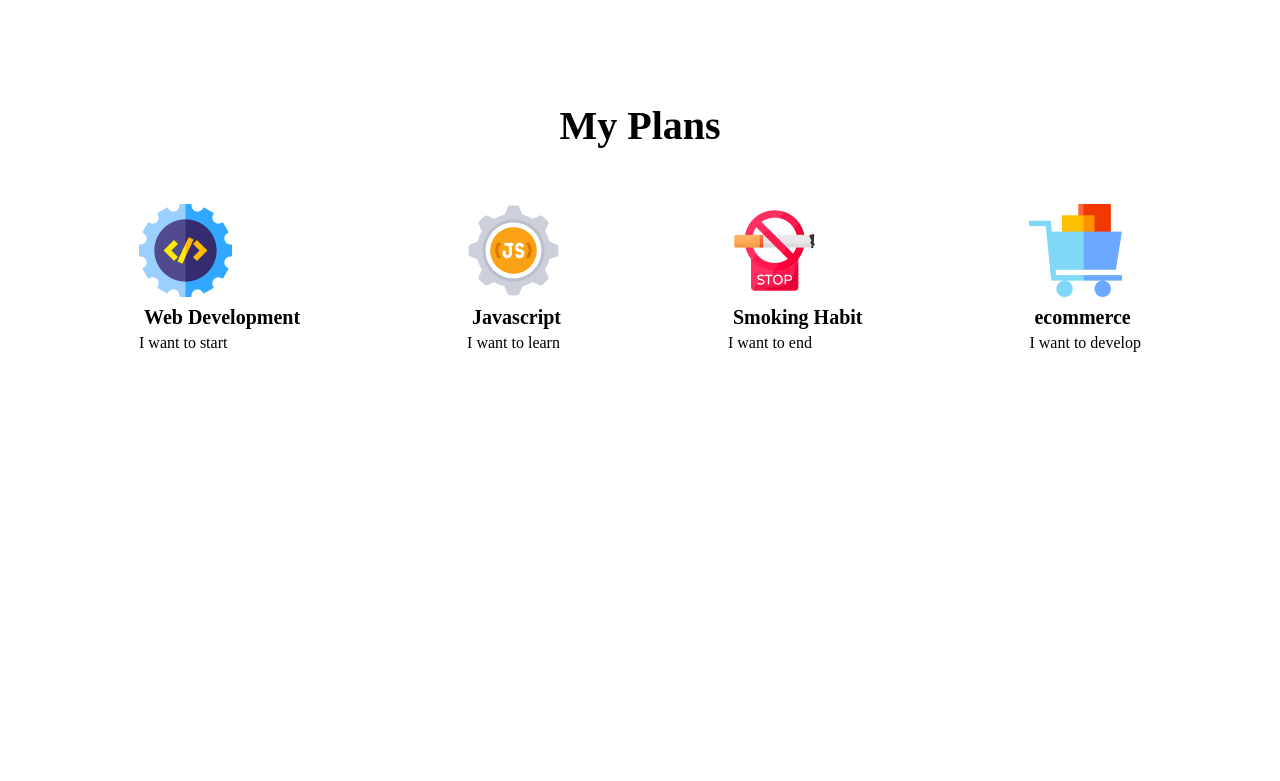
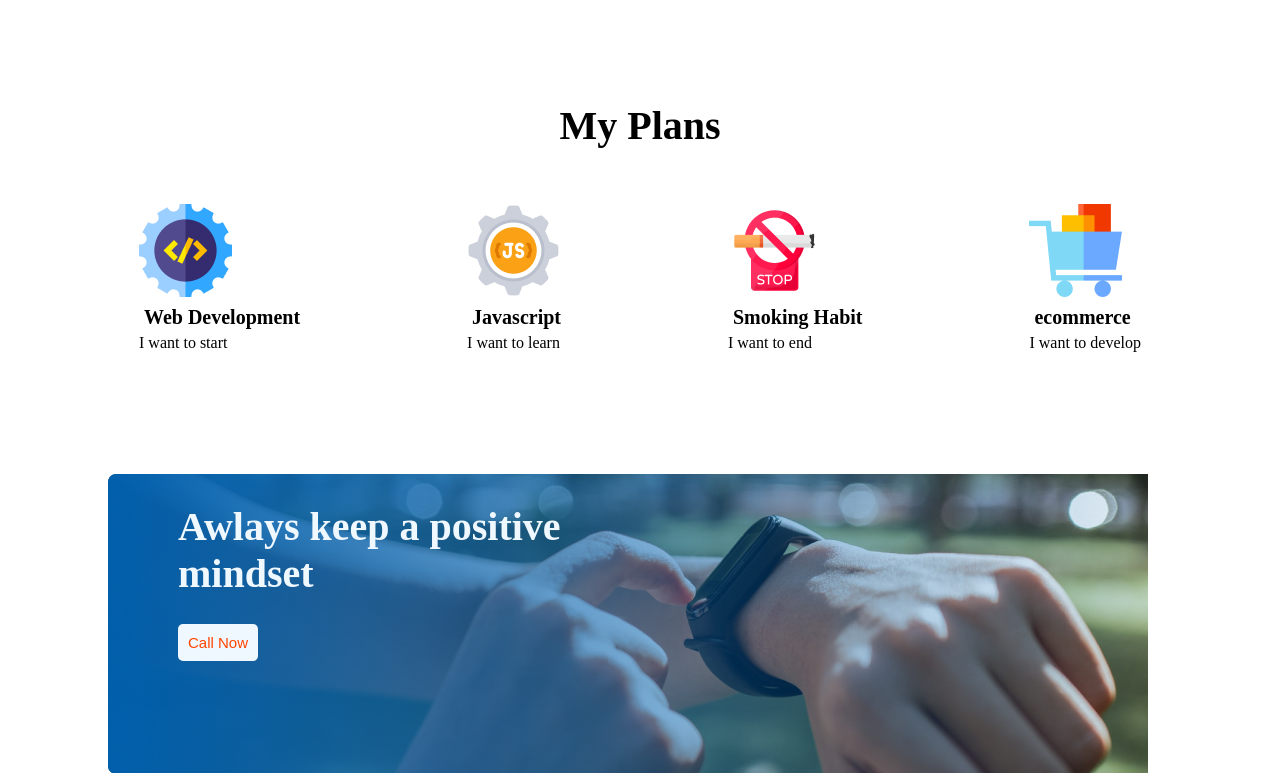
Before and after one commit to ElinaAhmed625/new-year-new-me-assignment, a plain HTML site: page index.html in a window 1280 px wide. Shown: the part 1634-2415 px from the top of the page. Before the commit the page ends 2015 px from the top, so only its background shows below. Drawn offline with Linux system fonts and the light colour scheme.

Commit message:
Gradiant Part Done

```diff
--- a/index.html
+++ b/index.html
@@ -80,5 +80,14 @@
     </div>
 
     <!-- icons part ends -->
+    <!-- gradiant starts -->
+    <div class="gradient">
+      <h1>
+        Awlays keep a positive<br />
+        mindset
+      </h1>
+      <button>Call Now</button>
+    </div>
+    <!-- gradiant ends -->
   </body>
 </html>
--- a/style.css
+++ b/style.css
@@ -54,6 +54,7 @@ li {
   color: grey;
 }
 /* section 1 ends */
+/* icons starts */
 h2 {
   font-size: 40px;
   text-align: center;
@@ -79,3 +80,29 @@ h4 {
 p {
   margin-top: 0px;
 }
+/* icons ends */
+/* gradiant image starts */
+.gradient {
+  background-image: url("images/gradient1.png"), url("images/watch.png");
+  width: 1040px;
+  height: 300px;
+  margin-left: 100px;
+  margin-top: 100px;
+}
+h1 {
+  font-size: 40px;
+  margin-left: 40px;
+  padding-top: 30px;
+  padding-left: 30px;
+  color: aliceblue;
+}
+button {
+  padding: 10px;
+  margin-left: 70px;
+  font-size: 15px;
+  color: orangered;
+  background-color: aliceblue;
+  border: none;
+  border-radius: 5px;
+}
+/* gradiant image ends */
```
